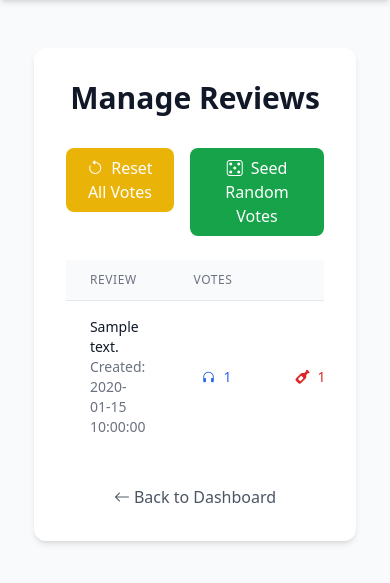
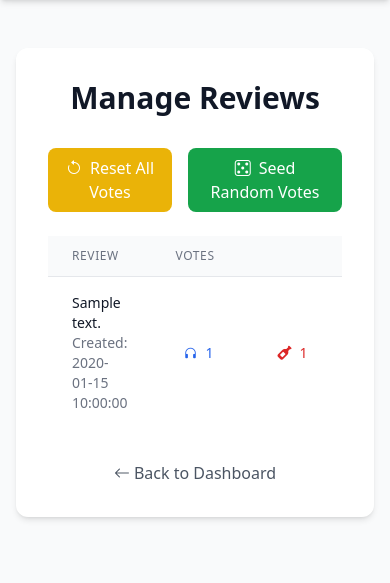
Before and after one commit to petecheslock/bottles_or_cans, a Flask app: page /manage-reviews in a window 390 px wide. Shown: the part 52-635 px from the top of the page. Run offline with Flask 3, Linux system fonts and the light colour scheme; the visitor is signed in with stand-in values (Sample User, id 1); tables that the repository leaves empty hold one stand-in row (values such as "Sample post").

Commit message:
Improve layout and responsiveness in admin review templates

```diff
--- a/templates/manage_reviews.html
+++ b/templates/manage_reviews.html
@@ -2,7 +2,7 @@
 
 {% block content %}
 <div class="container mx-auto px-4 mt-12">
-    <div class="max-w-[90%] mx-auto">
+    <div class="max-w-[1600px] mx-auto">
         <div class="bg-white dark:bg-gray-800 rounded-xl shadow-md animate__animated animate__fadeIn">
             <div class="p-8">
                 <h1 class="text-3xl font-bold text-center mb-8 text-gray-900 dark:text-white">Manage Reviews</h1>
@@ -37,9 +37,9 @@
                     <table class="min-w-full divide-y divide-gray-200 dark:divide-gray-700">
                         <thead class="bg-gray-50 dark:bg-gray-700">
                             <tr>
-                                <th class="w-1/2 px-6 py-3 text-left text-xs font-medium text-gray-500 dark:text-gray-300 uppercase tracking-wider">Review</th>
-                                <th class="w-1/3 px-6 py-3 text-left text-xs font-medium text-gray-500 dark:text-gray-300 uppercase tracking-wider">Votes</th>
-                                <th class="w-1/6 px-6 py-3 text-left text-xs font-medium text-gray-500 dark:text-gray-300 uppercase tracking-wider">Actions</th>
+                                <th class="w-3/4 px-6 py-3 text-left text-xs font-medium text-gray-500 dark:text-gray-300 uppercase tracking-wider">Review</th>
+                                <th class="w-1/8 px-6 py-3 text-left text-xs font-medium text-gray-500 dark:text-gray-300 uppercase tracking-wider">Votes</th>
+                                <th class="w-1/8 px-6 py-3 text-left text-xs font-medium text-gray-500 dark:text-gray-300 uppercase tracking-wider">Actions</th>
                             </tr>
                         </thead>
                         <tbody class="bg-white dark:bg-gray-800 divide-y divide-gray-200 dark:divide-gray-700">
@@ -60,7 +60,7 @@
                                     </div>
                                 </td>
                                 <td class="px-6 py-4 whitespace-nowrap text-sm font-medium">
-                                    <div class="flex justify-between min-w-[300px]">
+                                    <div class="flex space-x-6">
                                         <a href="{{ url_for('edit_review', review_id=review.id) }}"
                                            class="text-blue-600 dark:text-blue-400 hover:text-blue-900 dark:hover:text-blue-300 px-4">
                                             <i class="bi bi-pencil mr-1"></i>Edit
--- a/templates/pending_reviews.html
+++ b/templates/pending_reviews.html
@@ -2,7 +2,7 @@
 
 {% block content %}
 <div class="container mx-auto px-4 mt-12">
-    <div class="max-w-[90%] mx-auto">
+    <div class="max-w-[1600px] mx-auto">
         <div class="bg-white dark:bg-gray-800 rounded-xl shadow-md animate__animated animate__fadeIn">
             <div class="p-8">
                 <h1 class="text-3xl font-bold text-center mb-8 text-gray-900 dark:text-white">Pending Reviews</h1>
--- a/templates/rate_limits.html
+++ b/templates/rate_limits.html
@@ -2,7 +2,7 @@
 
 {% block content %}
 <div class="container mx-auto px-4 mt-12">
-    <div class="max-w-[90%] mx-auto">
+    <div class="max-w-[1600px] mx-auto">
         <div class="bg-white dark:bg-gray-800 rounded-xl shadow-md animate__animated animate__fadeIn">
             <div class="p-8">
                 <h1 class="text-3xl font-bold text-center mb-8 text-gray-900 dark:text-white">Rate Limits</h1>
```
